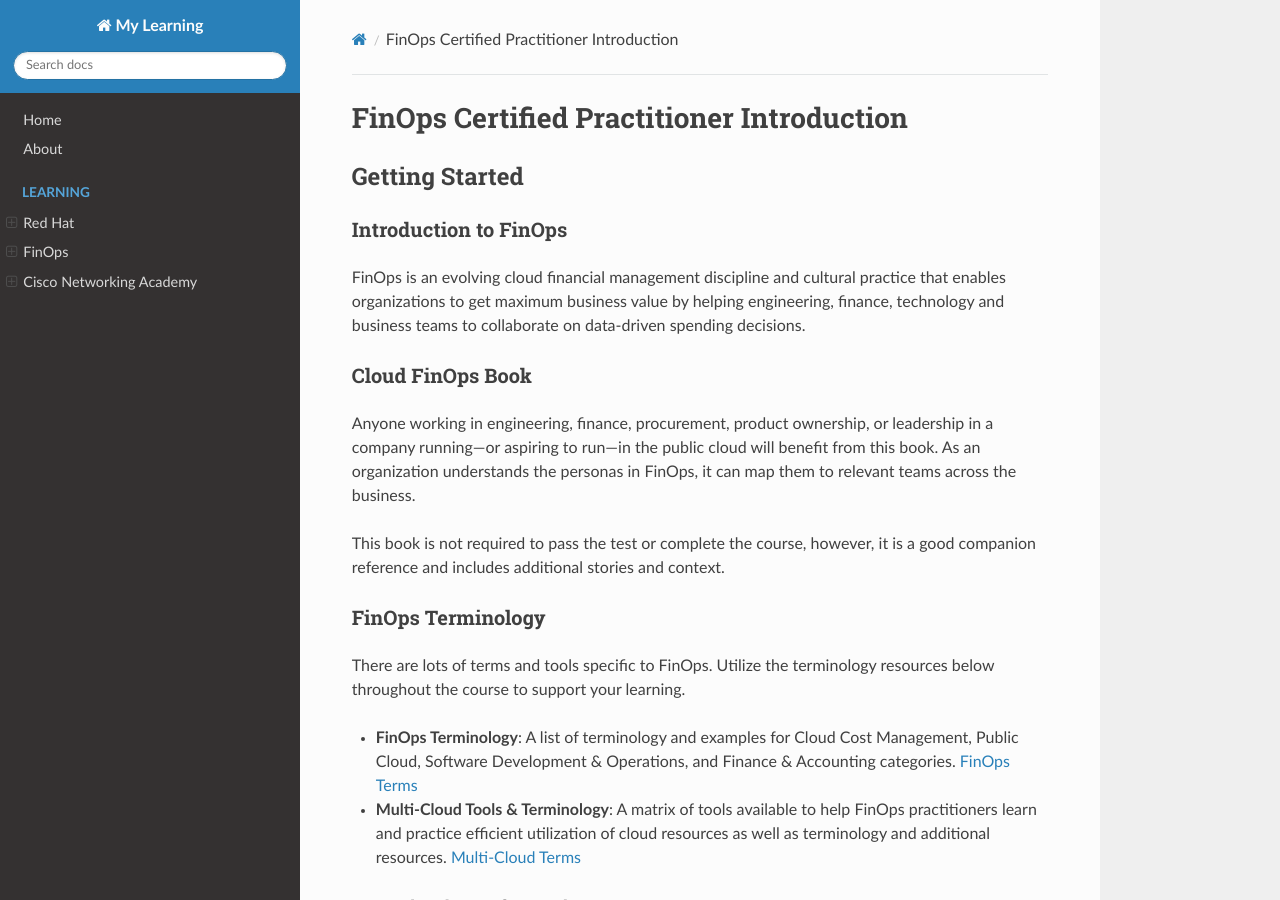
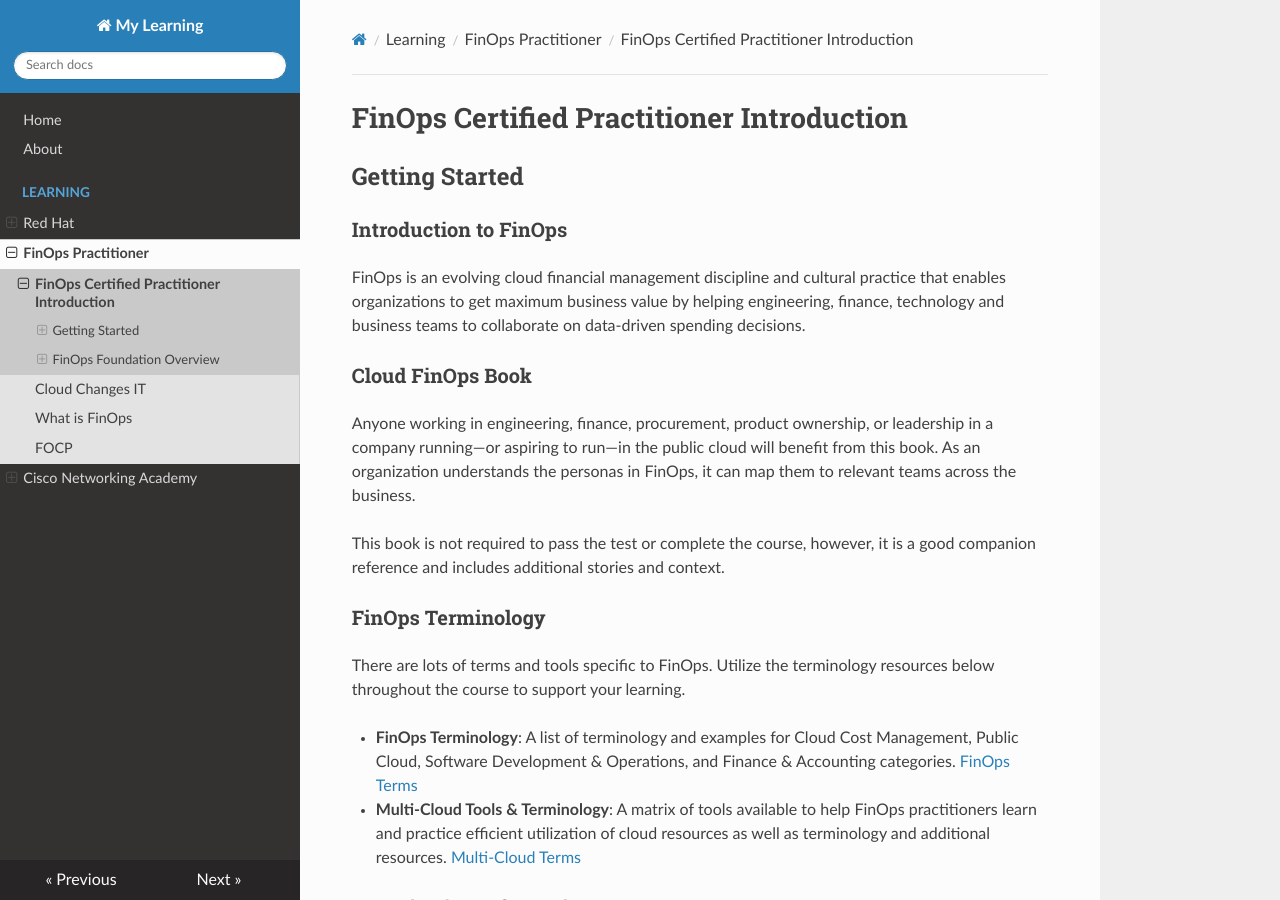
Before and after one commit to eddier1982/my_learning, an MkDocs documentation site: the page built from docs/finops/01_Introduction_finops.md, in a window 1280 px wide and 900 px high. Built offline with MkDocs 1.6.1, drawn with Linux system fonts in a browser that asks for light colours; nearby versions of some CDN libraries.

Commit message:
Update mkdocs.yml

```diff
--- a/mkdocs.yml
+++ b/mkdocs.yml
@@ -8,10 +8,10 @@
     - Red Hat:
       - RH199: 'redhat/01-RH199/01-RH199.md'
       - RH294: 'redhat/02-RH294/02-RH294.md'
-    - FinOps:
-      - FinOps practitioner: 'finops/finops_practitioner.md'
-      - FinOps Lesson 1: 'finops/01_lesson_finops.md'
-      - FinOps Lesson 2: 'finops/02_lesson_finops.md'
+    - FinOps Practitioner:
+      - FinOps Certified Practitioner Introduction : 'finops/01_Introduction_finops.md'
+      - Cloud Changes IT: 'finops/02_cloud_changes_it.md'
+      - What is FinOps: 'finops/03_what_is_FinOps.md'
       - FOCP: 'finops/focp_questions.md'
     - Cisco Networking Academy:
       - Fundamentos de Python 1: 'cisco/fundamentos_python_1.md'
```
